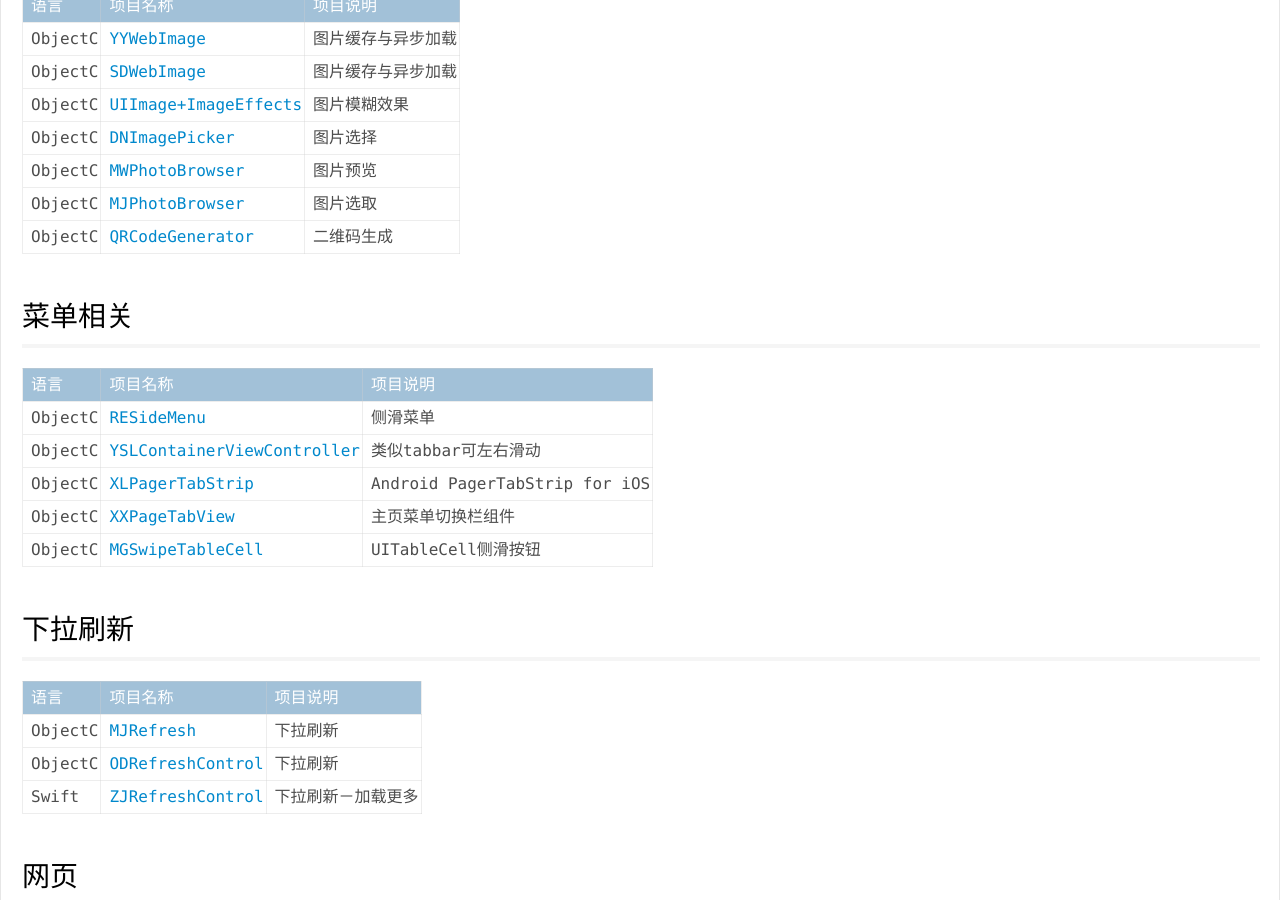
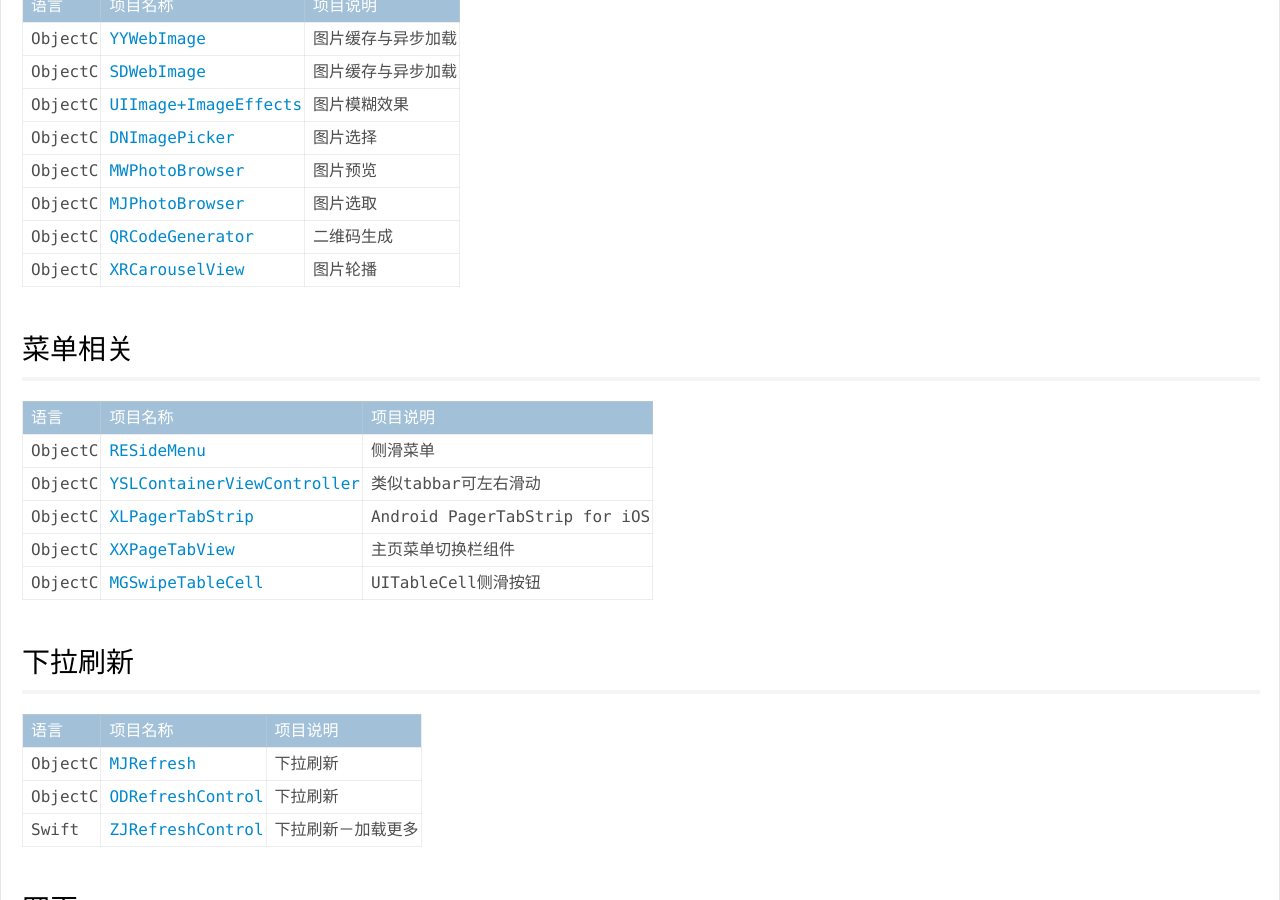
Before and after one commit to psvmc/myblog_jekyll, a Jekyll site: the page built from _posts/2017-12-27-ios-lib.md, in a window 1280 px wide and 900 px high, scrolled down 1755 px. Built offline with Jekyll 4.4.1, drawn with Linux system fonts in a browser that asks for light colours; comment, search, counter and statistics services are not loaded.

Commit message:
文章更新

```diff
--- a/_posts/2017-12-27-ios-lib.md
+++ b/_posts/2017-12-27-ios-lib.md
@@ -50,6 +50,7 @@
 |ObjectC|[MWPhotoBrowser](https://github.com/mwaterfall/MWPhotoBrowser)|图片预览|
 |ObjectC|[MJPhotoBrowser](https://github.com/Sunnyyoung/MJPhotoBrowser)|图片选取|
 |ObjectC|[QRCodeGenerator](https://github.com/psvmc/QRCodeGenerator)|二维码生成|
+|ObjectC|[XRCarouselView](https://github.com/codingZero/XRCarouselView)|图片轮播|
 
 ## 菜单相关
 
```
